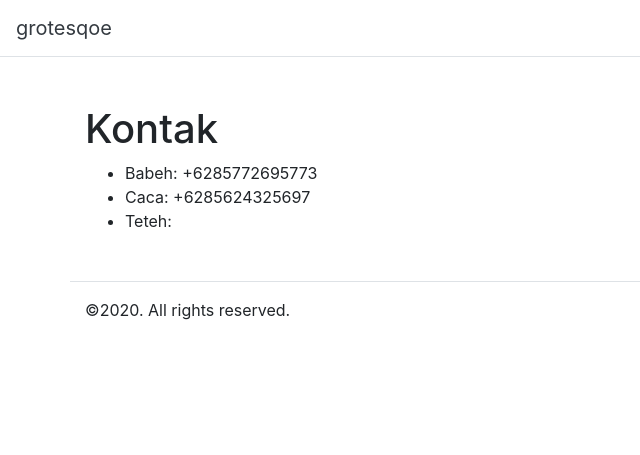
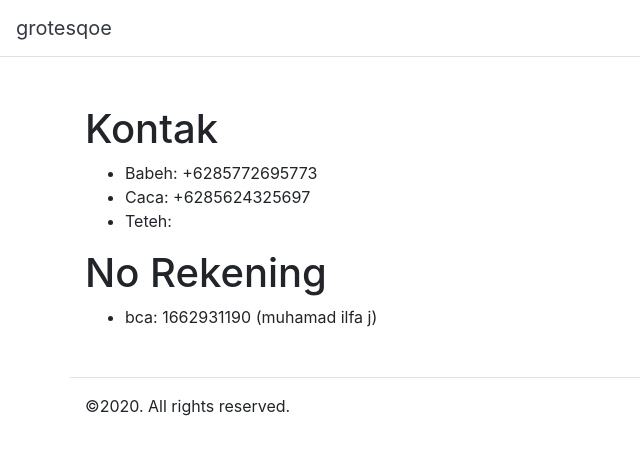
Before and after one commit to grotesqoe/grotesqoe.github.io, a Jekyll site: the page built from help.md, in a window 1280 px wide. Shown: the top 455 px of the page, without its empty margins (0-640 px from the left). Built offline with Jekyll 4.4.1, drawn with Linux system fonts in a browser that asks for light colours.

Commit message:
Update help.md

```diff
--- a/help.md
+++ b/help.md
@@ -7,3 +7,6 @@ title: Help
 * Babeh: +6285772695773
 * Caca: +6285624325697
 * Teteh:
+
+# No Rekening
+* bca: 1662931190 (muhamad ilfa j)
```
